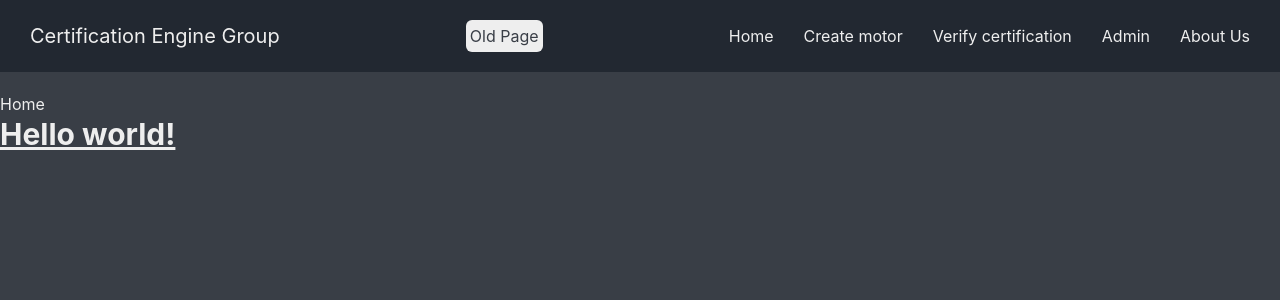
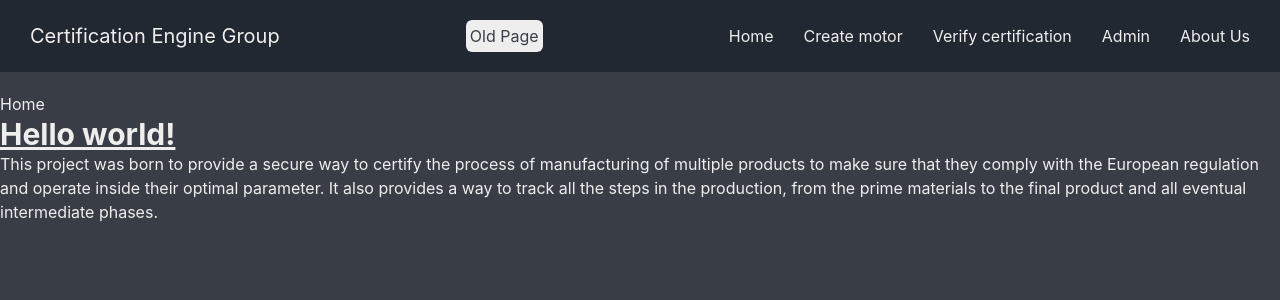
Before and after one commit to spam-thunder-with-sun/BlockchainProject, a React (Create React App) app in the folder Proj_source/front/: page / in a window 1280 px wide. Shown: the top 300 px of the page. Built offline with nearby package versions, Linux system fonts and the light colour scheme; what @drizzle/store would draw is missing.

Commit message:
Home.js - added presentatoin of the project

```diff
--- a/Proj_source/front/src/pages/Home.js
+++ b/Proj_source/front/src/pages/Home.js
@@ -10,6 +10,11 @@ function Home() {
       <h1 className="text-3xl font-bold underline">
         Hello world!
       </h1>
+    <p>
+    This project was born to provide a secure way to certify the process of manufacturing of multiple products to make sure that they comply with
+    the European regulation and operate inside their optimal parameter. It also provides a way to track all the steps in the production,
+    from the prime materials to the final product and all eventual intermediate phases.
+    </p>
     </div>
   );
 }
```
